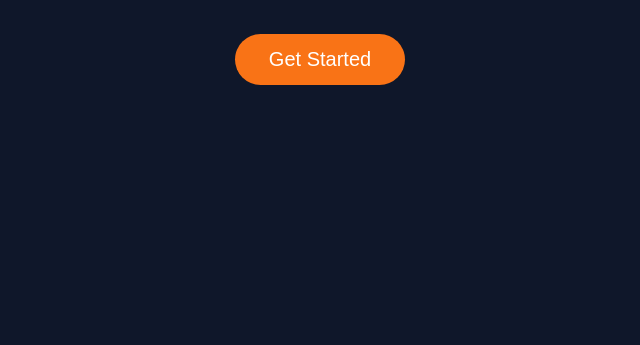
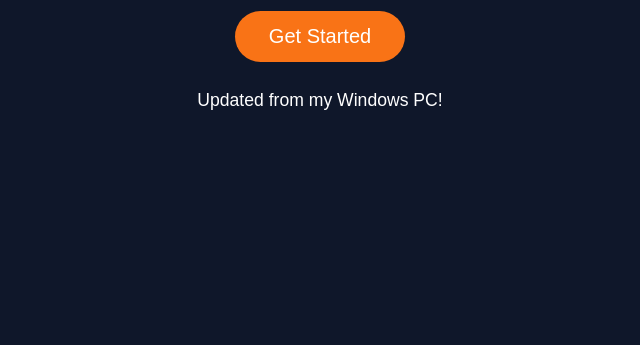
Before and after one commit to dabsbu8/my-first-website, a plain HTML site: page index.html in a window 1280 px wide. Shown: the part 455-800 px from the top of the page, without its empty margins (320-960 px from the left). Drawn offline with Linux system fonts and the light colour scheme.

Commit message:
Revert "Revert "Add footer message""

```diff
--- a/index.html
+++ b/index.html
@@ -15,6 +15,7 @@
     </p>
     <button id="click-button">Get Started</button>
     <p id="message"></p>
+   <p>Updated from my Windows PC!</p>
   </main>
 
   <script src="script.js"></script>
```
